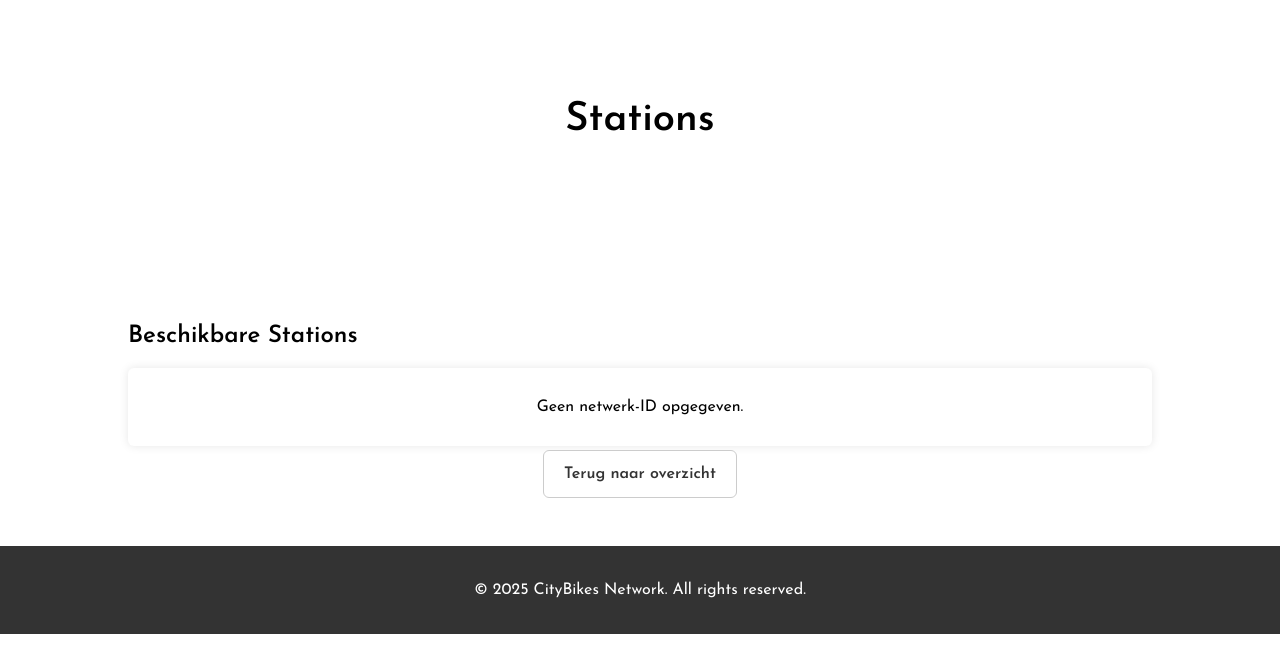
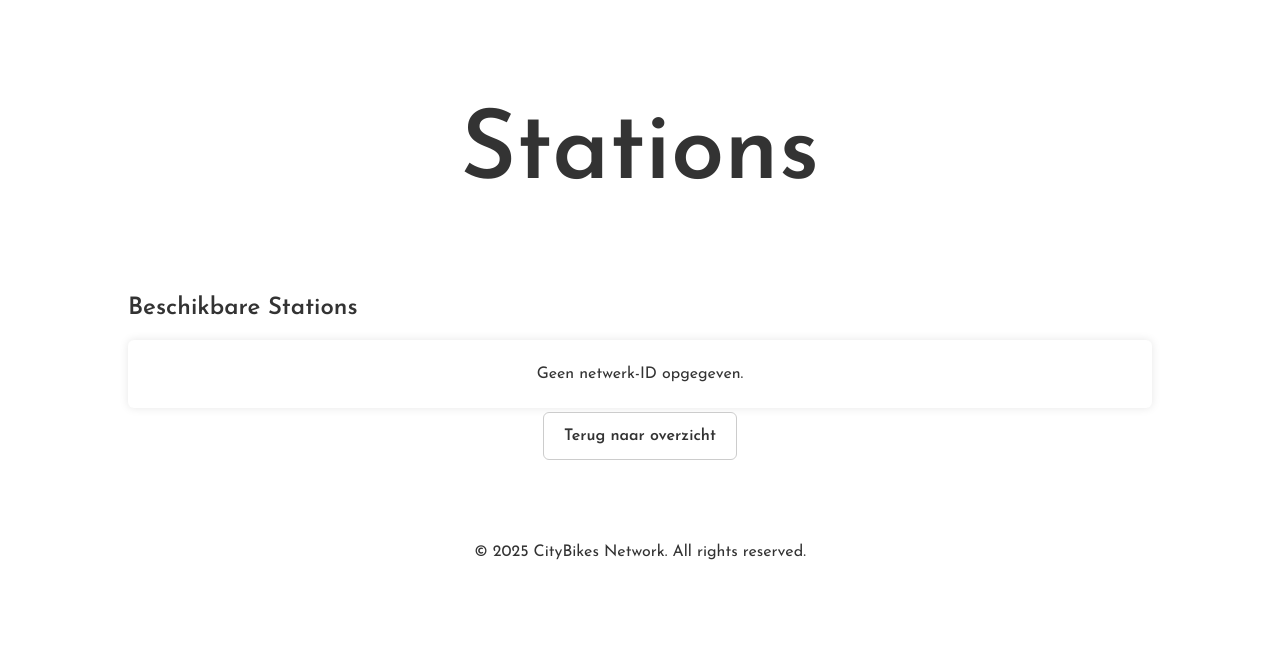
Before and after one commit to annelinderaadsheer/Reparatie-CityBikes, a website: page public/network.html in a window 1280 px wide. Drawn offline with Linux system fonts and the light colour scheme.

Commit message:
CSS refactored
Px aangepast naar em en content aangepast naar NL

```diff
--- a/public/network.css
+++ b/public/network.css
@@ -1,4 +1,9 @@
 @import url('https://fonts.googleapis.com/css?family=Josefin+Sans:400,400i,600,600i');
+
+:root {
+    --background-color: #ffffff;
+    --text-color: #333333;
+}
 
 html, body {
     margin: 0;
@@ -11,32 +16,37 @@ a {
 }
 
 header {
+    position: relative;
     display: flex;
     justify-content: center;
     align-items: center;
-    height: 200px;
-    color: #000;
+    height: 18.75em;
+    background-color: var(--background-color);
+    padding: 1.25em;
     text-align: center;
-    padding: 20px;
+    margin-top: -4rem;
+    margin-bottom: -4rem;
 }
 
 header h1 {
-    font-size: 2.5em;
+    font-size: 6em;
     margin: 0;
+    color: var(--text-color);
+    padding-top: 1em;
 }
 
 .content {
     padding: 5% 10%;
     text-align: justify;
-    color: #000;
+    color: var(--text-color);
 }
 
 #stations {
-    background: #fff;
-    padding: 15px;
-    margin: 10px 0;
-    border-radius: 6px;
-    box-shadow: 0 0 10px rgba(0, 0, 0, 0.1);
+    background-color: var(--background-color);
+    padding: 0.625em;
+    margin: 0.625em 0;
+    border-radius: 0.375em;
+    box-shadow: 0 0 0.625em rgba(0, 0, 0, 0.1);
     text-align: center;
 }
 
@@ -47,27 +57,29 @@ header h1 {
 
 .btn {
     background: #fff;
-    color: #333;
+    color: var(--text-color);
     font-weight: bold;
-    font-size: 16px;
-    border: 1px solid #ccc;
-    border-radius: 6px;
+    font-size: 1em;
+    border: 0.0625em solid #ccc;
+    border-radius: 0.375em;
     text-decoration: none;
-    padding: 15px 20px;
+    padding: 0.9375em 1.25em;
     cursor: pointer;
     transition: all 0.3s ease-in-out;
 }
 
 .btn:hover {
-    background: #f0f0f0;
-    box-shadow: 0 4px 20px rgba(0, 0, 0, 0.2);
-    transform: translateY(-3px);
+    background-color: var(--background-color);
+    box-shadow: 0 0.25em 1.25em rgba(0, 0, 0, 0.2);
+    cursor: pointer;
 }
 
 footer {
-    background-color: #333;
-    color: #fff;
+    color: var(--text-color);
+    background-color: var(--background-color);
     text-align: center;
-    padding: 20px 0;
+    padding: 1.25em 0;
+    position: relative;
     width: 100%;
+    bottom: 0;
 }
--- a/public/script.js
+++ b/public/script.js
@@ -14,7 +14,7 @@ document.addEventListener('DOMContentLoaded', () => {
             networkDiv.innerHTML = `
                 <h2>${network.name}</h2>
                 <p><strong>ID:</strong> ${network.id}</p>
-                <p><a href="network.html?id=${network.id}">View Stations</a></p>
+                <p><a href="network.html?id=${network.id}">Bekijk Stations</a></p>
 
             `;
             networksContainer.appendChild(networkDiv);
--- a/public/styles.css
+++ b/public/styles.css
@@ -1,9 +1,17 @@
 @import url('https://fonts.googleapis.com/css?family=Josefin+Sans:400,400i,600,600i');
+
+:root {
+    --background-color: #ffffff;
+    --text-color: #333333;
+}
 
 html, body {
     margin: 0;
     height: 100%;
     font-family: 'Josefin Sans', sans-serif;
+    background-color: var(--background-color);
+    color: var(--text-color);
+    font-size: 16px;
 }
 
 a {
@@ -15,87 +23,88 @@ header {
     display: flex;
     justify-content: center;
     align-items: center;
-    height: 300px;
-    color: #eee;
-    padding: 20px;
+    height: 18.75em;
+    background-color: var(--background-color);
+    padding: 1.25em;
     text-align: center;
     margin-top: -4rem;
     margin-bottom: -4rem;
 }
 
 header h1 {
-    font-size: 2.5em;
+    font-size: 6em;
     margin: 0;
-    color: #000000;
+    color: var(--text-color);
+    padding-top: 1em;
 }
 
 header h2 {
     font-size: 1.5em;
-    margin-top: 10px;
+    margin-top: 0.625em;
 }
 
 .content {
     padding: 5% 10%;
     text-align: justify;
-    color: #000000;
+    color: var(--text-color);
 }
 
 #filterInput {
     width: 100%;
-    padding: 10px;
-    margin-bottom: 20px;
-    border: 1px solid #ccc;
-    border-radius: 5px;
+    padding: 0.625em;
+    margin-bottom: 1.25em;
+    border: 0.0625em solid #ccc;
+    border-radius: 0.3125em;
     box-sizing: border-box;
-    font-size: 16px;
+    font-size: 1em;
     transition: all 0.3s ease;
 }
 
 .network {
-    background: #fff;
-    padding: 10px;
-    margin: 10px 0;
-    border-radius: 6px;
-    box-shadow: 0 0 10px rgba(0, 0, 0, 0.1);
+    background-color: var(--background-color);
+    padding: 0.625em;
+    margin: 0.625em 0;
+    border-radius: 0.375em;
+    box-shadow: 0 0 0.625em rgba(0, 0, 0, 0.1);
     text-align: center;
 }
 
 .network:hover {
-    background: #f0f0f0;
-    box-shadow: 0 4px 20px rgba(0, 0, 0, 0.2);
+    background-color: var(--background-color);
+    box-shadow: 0 0.25em 1.25em rgba(0, 0, 0, 0.2);
     cursor: pointer;
 }
 
 .btn {
     background: #fff;
-    color: #333;
+    color: var(--text-color);
     font-weight: bold;
-    font-size: 16px;
-    border: 1px solid #ccc;
-    border-radius: 6px;
+    font-size: 1em;
+    border: 0.0625em solid #ccc;
+    border-radius: 0.375em;
     text-decoration: none;
-    padding: 15px 20px;
+    padding: 0.9375em 1.25em;
     cursor: pointer;
     transition: all 0.3s ease-in-out;
 }
 
 .btn:hover {
-    background: #f0f0f0;
-    box-shadow: 0 4px 20px rgba(0, 0, 0, 0.2);
+    background-color: var(--background-color);
+    box-shadow: 0 0.25em 1.25em rgba(0, 0, 0, 0.2);
     cursor: pointer;
 }
 
 footer {
-    background-color: #333;
-    color: #fff;
+    color: var(--text-color);
+    background-color: var(--background-color);
     text-align: center;
-    padding: 20px 0;
+    padding: 1.25em 0;
     position: relative;
     width: 100%;
     bottom: 0;
 }
 
 footer p {
-    font-size: 14px;
+    font-size: 0.875em;
     margin: 0;
 }
```
Also changed, not shown: public/index.html (+4 -4 lines).
